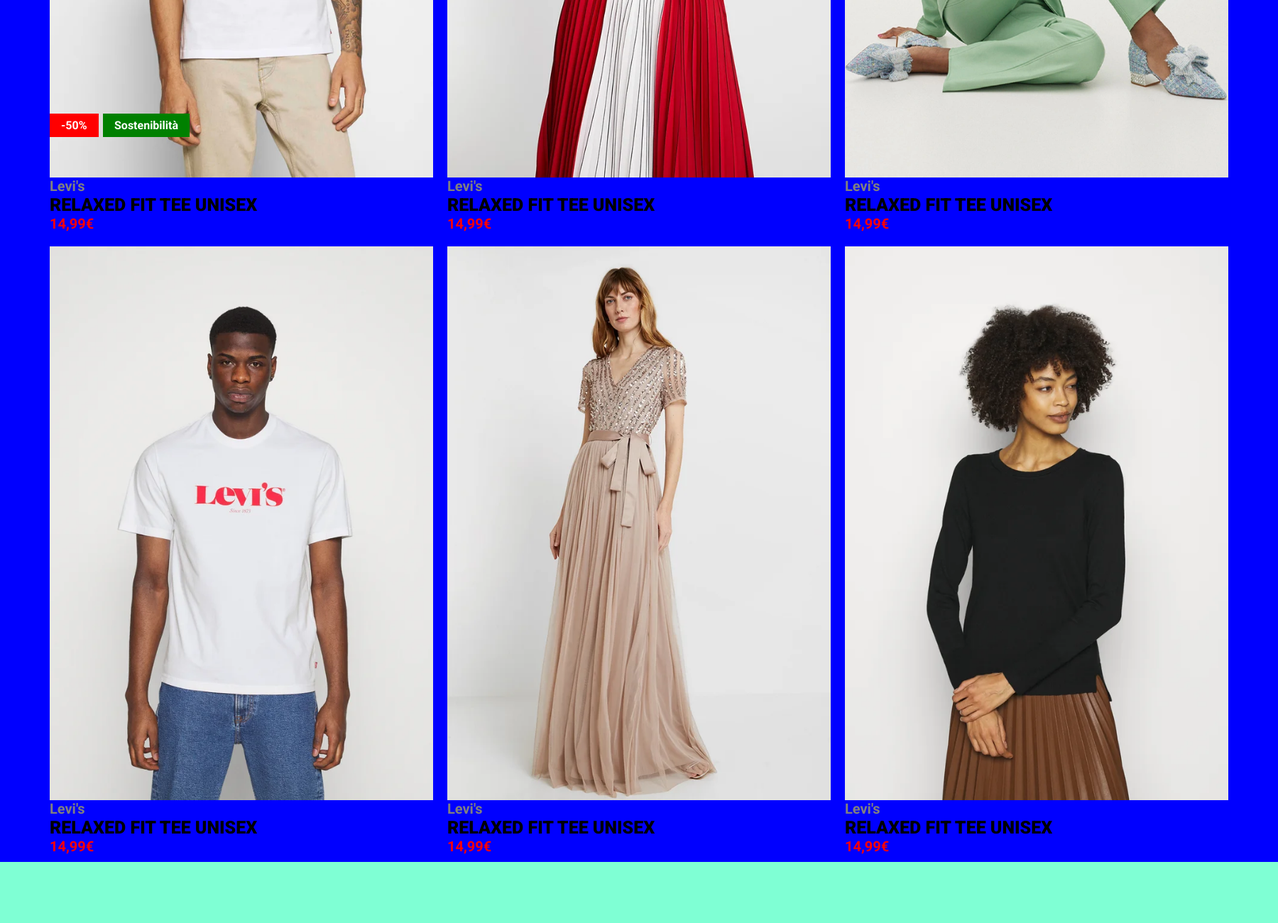
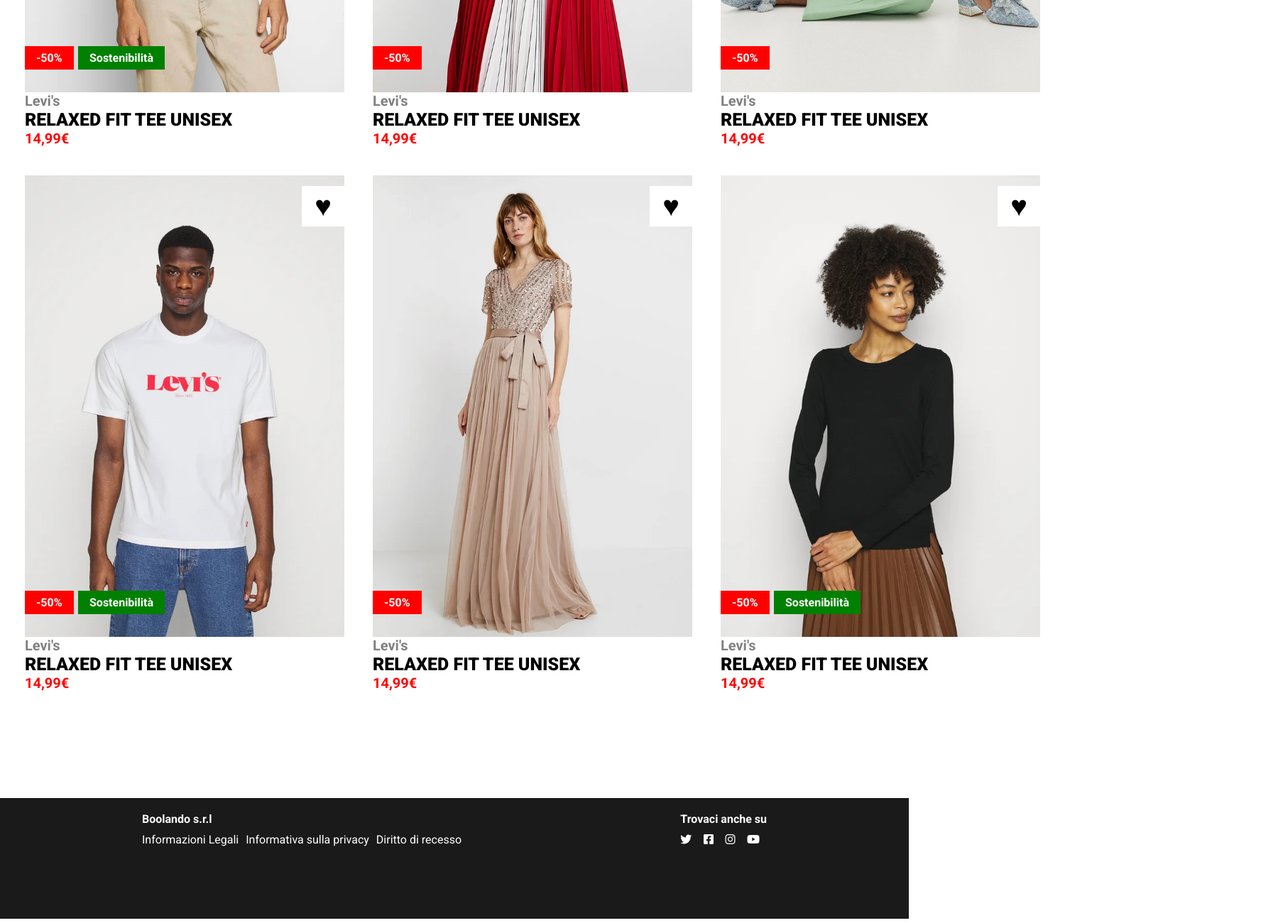
Before and after one commit to giufeli/html-css-boolando, a plain HTML site: page index.html in a window 1280 px wide. Shown: the part 660-1960 px from the top of the page at 71% size, 1800 px wide, since content can reach past the window. Drawn offline with Linux system fonts and the light colour scheme.

Commit message:
Completed

```diff
--- a/css/style.css
+++ b/css/style.css
@@ -21,13 +21,20 @@
 
 .nav-ul{
     display: flex;
-    justify-content: space-around;
+    justify-content: space-between;
     padding-top: 20px;
     font-weight: 700;
 }
 
-li{
+.nav-ul ul{
+    display: flex;
+    flex-direction: row;
+}
+
+.nav-ul li{
     list-style: none;
+    margin-left: 50px;
+    margin-right: 50px;
 }
 
 a{
@@ -37,38 +44,34 @@ a{
 
 .nav-logo{
     max-height: 30px;
-    padding-left: 500px;
-    padding-right: 500px;
+
 }
 
 main{
-    height: 5000px;
     z-index: 0;
 }
 
 .container-main{
-    background-color: aquamarine;
-    width: 1800px;
+    padding-bottom: 130px;
+    width: 1500px;
     height: 100%;
     margin-left: auto;
     margin-right: auto;
+    padding-top: 120px;
 
 }
 
 .container-prodotti{
-    background-color: blue;
     display: flex;
     flex-wrap: wrap;
     width: 100%;
     justify-content: center;
-    padding-top: 120px;
-
 }
 
 .container-img{
     display: flex;
     flex-direction: column;
-    margin: 10px;
+    margin: 20px;
     width: calc(90% / 3);
     position: relative;
 }
@@ -77,18 +80,18 @@ span{
     z-index: 4;
 }
 
-.img1{
+.img-static{
     z-index: 1;
 }
 
-.img1b{
+.imgb{
     position: absolute;
     z-index: 3;
     opacity: 0%;
     width:100%;
 }
 
-.img1b:hover{
+.imgb:hover{
     opacity: 100%;
 
 }
@@ -114,7 +117,7 @@ span{
 .sconto{
     position: absolute;
     background-color: red;
-    top: 690px;
+    top: 585px;
     padding: 7px 16px;
     color: white;
     font-weight: 700;
@@ -131,12 +134,54 @@ span{
     font-size: 40px;
 }
 
+.cuoricino:hover{
+    color: red;
+}
+
 .sostenibilità{
     position: absolute;
     background-color: green;
-    top: 690px;
+    top: 585px;
     left: 75px;
     padding: 7px 16px;
     color: white;
     font-weight: 700;
 }
+
+.container-footer{
+    background-color: rgba(26,26,26,255);
+    height: 170px;
+    width: 100%;
+    display: flex;
+    justify-content: space-between;
+    padding-top: 20px;
+}
+
+
+
+.lista-info ul{
+    list-style: none;
+    display: flex;
+    flex-direction: row;
+    justify-content: space-between;
+}
+
+.lista-info li{
+    list-style: none;
+    font-weight: 400;
+    margin-right: 10px;
+    margin-top: 10px;
+
+}
+ .boolando{
+    font-weight: 700;
+    color: white;
+ }
+
+.info{
+    margin-left: 200px;
+}
+
+.social{
+    margin-right: 200px;
+}
--- a/index.html
+++ b/index.html
@@ -8,31 +8,35 @@
     <link rel="preconnect" href="https://fonts.googleapis.com">
     <link rel="preconnect" href="https://fonts.gstatic.com" crossorigin>
     <link href="https://fonts.googleapis.com/css2?family=Roboto:wght@400;700;900&display=swap" rel="stylesheet">
+    <link rel="stylesheet" href="https://cdnjs.cloudflare.com/ajax/libs/font-awesome/6.2.0/css/all.min.css">
 
     <title>Document</title>
 </head>
 <body>
     <header>
         <nav class="container-nav">
-            <ul class="nav-ul">
-                <li><a href="">Donna</a></li>
-                <li><a href="">Uomo</a></li>
-                <li><a href="">Bambino</a></li>
-                <li>
-                    <a href=""><img class="nav-logo" src="img/boolean-logo.png"/></a>
-                </li>
-                <li><a href="">Donna</a></li>
-                <li><a href="">Uomo</a></li>
-                <li><a href="">Bambino</a></li>
-            </ul>
+            <div class="nav-ul">
+                <ul>
+                    <li><a href="">Donna</a></li>
+                    <li><a href="">Uomo</a></li>
+                    <li><a href="">Bambino</a></li>
+                </ul>
+                <a href=""><img class="nav-logo" src="img/boolean-logo.png"/></a>
+                <ul>
+                    <li><a href="">Donna</a></li>
+                    <li><a href="">Uomo</a></li>
+                    <li><a href="">Bambino</a></li>
+                </ul>
+            </div>
         </nav>
     </header>
+
     <main>
         <div class="container-main">
             <div class="container-prodotti">
                 <div class="container-img">
-                    <img src="img/1.webp" class="img1">
-                    <img src="img/1b.webp" class="img1b">
+                    <img src="img/1.webp" class="img-static" alt="img">
+                    <img src="img/1b.webp" class="imgb">
                     <span class="march-product">Levi's</span>
                     <span class="name-product">RELAXED FIT TEE UNISEX</span>
                     <span class="product-price">14,99€</span>
@@ -41,53 +45,84 @@
                     <span class="sostenibilità">Sostenibilità</span>
                 </div>
                 <div class="container-img">
-                    <img src="img/2.webp" class="img1">
-                    <div class="march-product">Levi's</div>
-                    <div class="name-product">RELAXED FIT TEE UNISEX</div>
-                    <div class="product-price">14,99€</div>
-                    <div class="sconto">-50%</div>
-                    <div class="cuoricino">&hearts;</div>
+                    <img src="img/2.webp" class="img-static">
+                    <img src="img/2b.webp" class="imgb">
+                    <span class="march-product">Levi's</span>
+                    <span class="name-product">RELAXED FIT TEE UNISEX</span>
+                    <span class="product-price">14,99€</span>
+                    <span class="sconto">-50%</span>
+                    <span class="cuoricino">&hearts;</span>
                 </div>
                 <div class="container-img">
-                    <img src="img/3.webp" class="img1">
-                    <div class="march-product">Levi's</div>
-                    <div class="name-product">RELAXED FIT TEE UNISEX</div>
-                    <div class="product-price">14,99€</div>
-                    <div class="sconto">-50%</div>
-                    <div class="cuoricino">&hearts;</div>
+                    <img src="img/3.webp" class="img-static">
+                    <img src="img/3b.webp" class="imgb">
+                    <span class="march-product">Levi's</span>
+                    <span class="name-product">RELAXED FIT TEE UNISEX</span>
+                    <span class="product-price">14,99€</span>
+                    <span class="sconto">-50%</span>
+                    <span class="cuoricino">&hearts;</span>
                 </div>
                 <div class="container-img">
-                    <img src="img/4.webp" class="img1">
-                    <div class="march-product">Levi's</div>
-                    <div class="name-product">RELAXED FIT TEE UNISEX</div>
-                    <div class="product-price">14,99€</div>
-                    <div class="sconto">-50%</div>
-                    <div class="cuoricino">&hearts;</div>
-                    <div class="sostenibilità">Sostenibilità</div>
+                    <img src="img/4.webp" class="img-static">
+                    <img src="img/4b.webp" class="imgb">
+                    <span class="march-product">Levi's</span>
+                    <span class="name-product">RELAXED FIT TEE UNISEX</span>
+                    <span class="product-price">14,99€</span>
+                    <span class="sconto">-50%</span>
+                    <span class="cuoricino">&hearts;</span>
+                    <span class="sostenibilità">Sostenibilità</span>
                 </div>
                 <div class="container-img">
-                    <img src="img/5.webp" class="img1">
-                    <div class="march-product">Levi's</div>
-                    <div class="name-product">RELAXED FIT TEE UNISEX</div>
-                    <div class="product-price">14,99€</div>
-                    <div class="sconto">-50%</div>
-                    <div class="cuoricino">&hearts;</div>
+                    <img src="img/5.webp" class="img-static">
+                    <img src="img/5b.webp" class="imgb">
+                    <span class="march-product">Levi's</span>
+                    <span class="name-product">RELAXED FIT TEE UNISEX</span>
+                    <span class="product-price">14,99€</span>
+                    <span class="sconto">-50%</span>
+                    <span class="cuoricino">&hearts;</span>
                 </div>
                 <div class="container-img">
-                    <img src="img/6.webp" class="img1">
-                    <div class="march-product">Levi's</div>
-                    <div class="name-product">RELAXED FIT TEE UNISEX</div>
-                    <div class="product-price">14,99€</div>
-                    <div class="sconto">-50%</div>
-                    <div class="cuoricino">&hearts;</div>
-                    <div class="sostenibilità">Sostenibilità</div>
+                    <img src="img/6.webp" class="img-static">
+                    <img src="img/6b.webp" class="imgb">
+                    <span class="march-product">Levi's</span>
+                    <span class="name-product">RELAXED FIT TEE UNISEX</span>
+                    <span class="product-price">14,99€</span>
+                    <span class="sconto">-50%</span>
+                    <span class="cuoricino">&hearts;</span>
+                    <span class="sostenibilità">Sostenibilità</span>
                 </div>
-
-
 
             </div>
         </div>
     </main>
+
+    <footer>
+        <div class="container-footer">
+            <div class="info">
+                <div class="boolando">Boolando s.r.l</div>
+                <div class="lista-info">
+                    <ul>
+                        <li><a href="">Informazioni Legali</a></li>
+                        <li><a href="">Informativa sulla privacy</a></li>
+                        <li><a href="">Diritto di recesso</a></li>
+                    </ul>
+                </div>
+            </div>
+
+            <div class="social">
+                <div class="boolando">Trovaci anche su</div>
+                <div class="lista-info">
+                    <ul>
+                        <li><a class="tweeter" href=""><i class="fa-brands fa-twitter"></i></a></li>
+                        <li><a class="facebook" href=""><i class="fa-brands fa-square-facebook"></i></a></li>
+                        <li><a class="instagram" href=""><i class="fa-brands fa-instagram"></i></a></li>
+                        <li><a class="youtube" href=""><i class="fa-brands fa-youtube"></i></a></li>
+                    </ul>
+                </div>
+            </div>
+        </div>
+
+    </footer>
 
 
 
```
